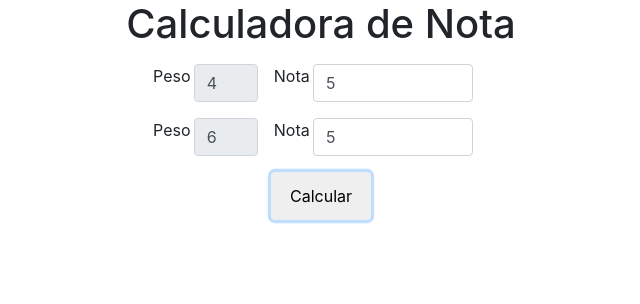
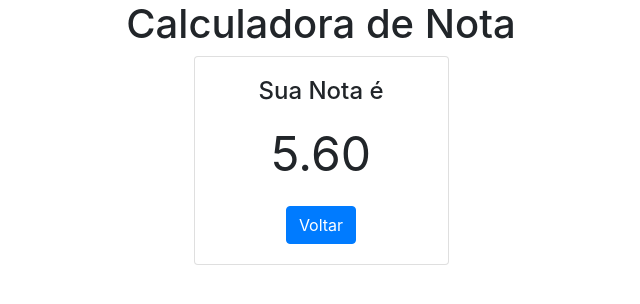
Before and after one commit to jhonatanjal/calculadora-de-nota, a plain HTML site: page index.html in a window 1280 px wide. Both pictures are taken after typing "5", "5" into the empty fields and a click on the button "Calcular". Shown: the whole page, without its empty margins (319-959 px from the left). Drawn offline with Linux system fonts and the light colour scheme.

Commit message:
implementando apresentação da nota

```diff
--- a/css/main.css
+++ b/css/main.css
@@ -32,3 +32,11 @@
     width: 100px;
     height: 3em;
 }
+
+.nota-mensagem {
+    font-size: 1.5em;
+}
+
+.nota-result {
+    font-size: 3em;
+}
--- a/js/app/controllers/notas-controller.js
+++ b/js/app/controllers/notas-controller.js
@@ -18,22 +18,19 @@ class NotasController {
             peso: $('#peso-nota2').value,
             nota: $('#peso-nota2').value
         }
-        console.log(this._calculaMedia(nota1, nota2));
+        let result = this._calculaMedia(nota1, nota2);
+        this.resultadoView.update(result);
     }
 
     _calculaMedia(nota1, nota2) {
-        var resultado = 0;
+        var resultado = {};
 
-        if (nota2.nota.length == 0) {
-            resultado = this._CalculaNotaNecessaria(nota1.nota);
-        } else {
-            resultado = ((nota1.nota * nota1.peso) + (nota2.nota * nota2.peso)) / 10;
+        let nota = ((nota1.nota * nota1.peso) + (nota2.nota * nota2.peso)) / 10;
+        resultado =  {
+            nota: nota.toPrecision(3),
+            mensagem: 'Sua Nota é'
         }
 
-        return resultado.toPrecision(3);
-    }
-
-    _CalculaNotaNecessaria(nota) {
-        return (6 - (nota * 0.4)) / 0.6;
+        return resultado;
     }
 }
--- a/js/app/view/resultado-view.js
+++ b/js/app/view/resultado-view.js
@@ -3,15 +3,13 @@ class ResultadoView extends View {
     template(model) {
 
         return `
-        <div class="row">
-            <div class="col s6 center offset-s3">
-                <div class="card blue-grey darken-1">
-                    <div class="card-content white-text">
-                        <span class="card-title">${model.menssagem}</span>
-                        <p id="nota-result" class="nota-result">${model.resultado}</p>
-                    </div>
-                    <div class="card-action">
-                        <button class="btn">Voltar</button>
+        <div class="row justify-content-md-center">
+            <div class="col-sm-3">
+                <div class="card">
+                    <div class="card-body">
+                        <h5 class="card-title nota-mensagem">${model.mensagem}</h5>
+                        <p class="card-text nota-result">${model.nota}</p>
+                        <button class="btn btn-primary" onclick="notasController.inputNotaView.update();">Voltar</button>
                     </div>
                 </div>
             </div>
```
